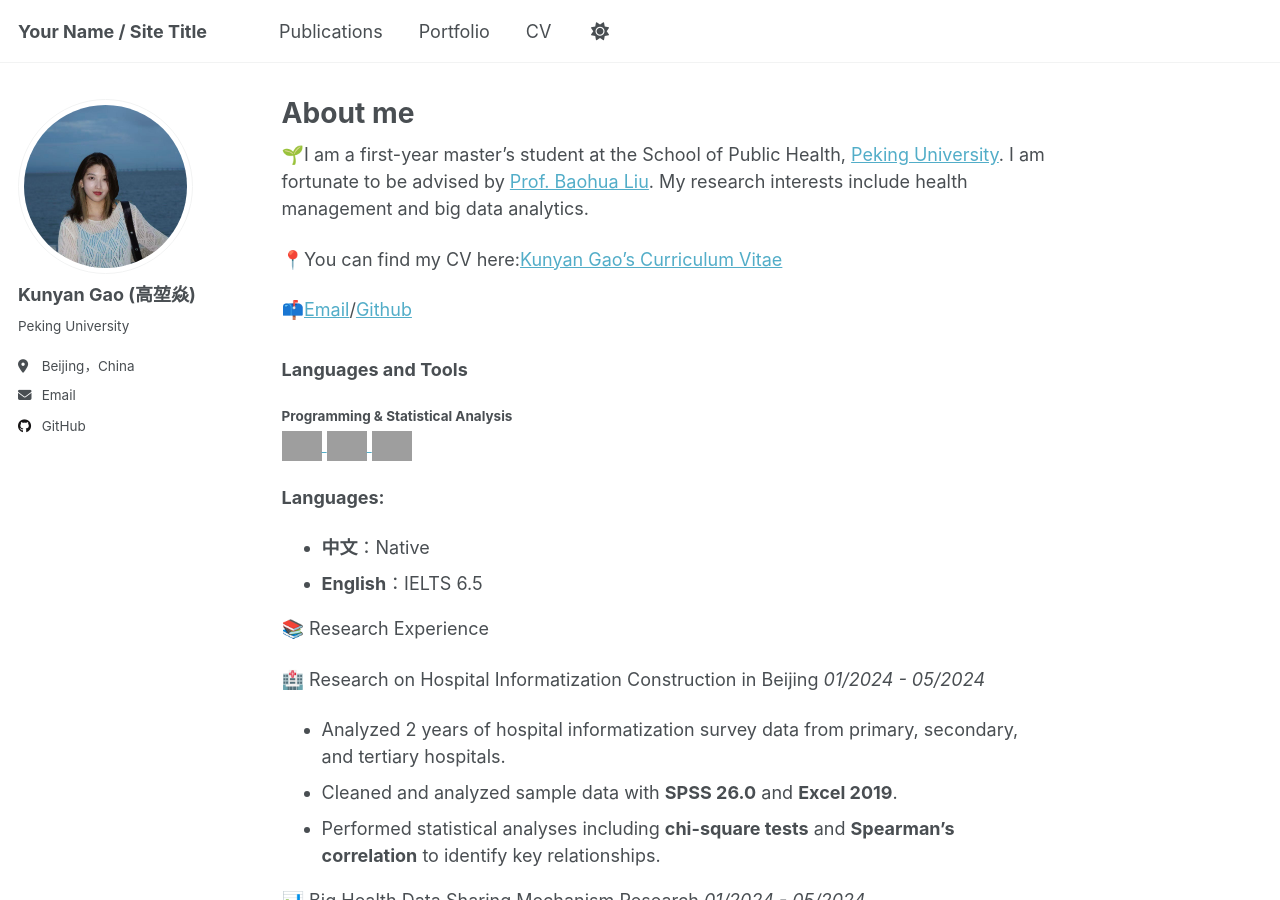
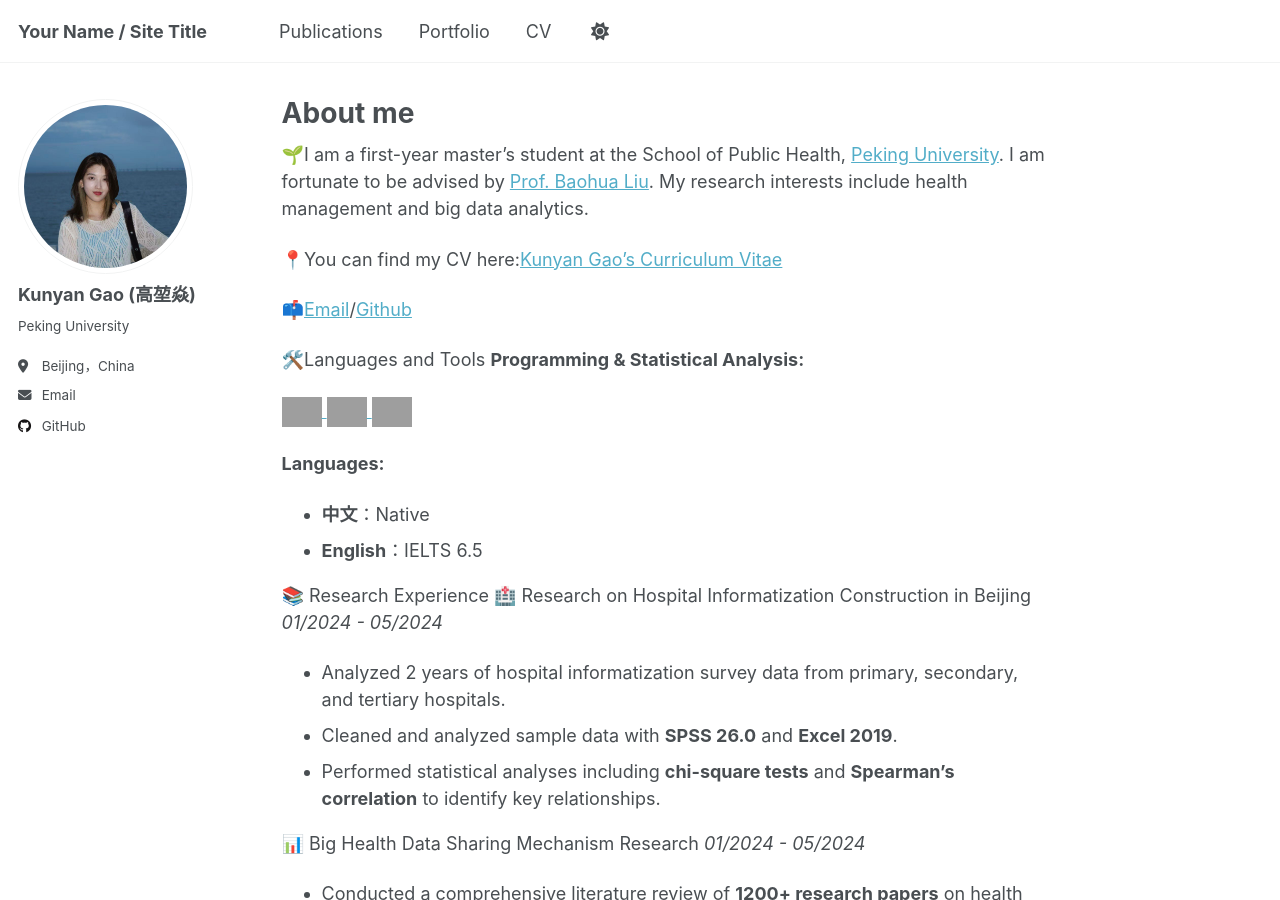
Before and after one commit to Alissa0106/Alissa0106.github.io, a Jekyll site: the page built from _pages/about.md, in a window 1280 px wide and 900 px high. Built offline with Jekyll 4.4.1, drawn with Linux system fonts in a browser that asks for light colours; a script that is not in the unit is left out; a file with an impossible date is left out; grey boxes are pictures that could not be loaded.

```diff
--- a/_pages/about.md
+++ b/_pages/about.md
@@ -13,8 +13,8 @@ redirect_from:
 
 📫[Email](gaokunyan25@stu.pku.edu.com)/[Github](https://alissa0106.github.io/)
 
-### Languages and Tools
-#### Programming & Statistical Analysis
+🛠️Languages and Tools
+**Programming & Statistical Analysis:**
 <p align="left">
   <a href="https://www.r-project.org/" target="_blank" rel="noreferrer">
     <img src="https://raw.githubusercontent.com/devicons/devicon/master/icons/r/r-original.svg" alt="R" width="40" height="40"/>
@@ -31,8 +31,8 @@ redirect_from:
 *   **中文**：Native
 *   **English**：IELTS 6.5
 
+
 📚 Research Experience
-
 🏥 Research on Hospital Informatization Construction in Beijing
 *01/2024 - 05/2024*
 - Analyzed 2 years of hospital informatization survey data from primary, secondary, and tertiary hospitals.
```
